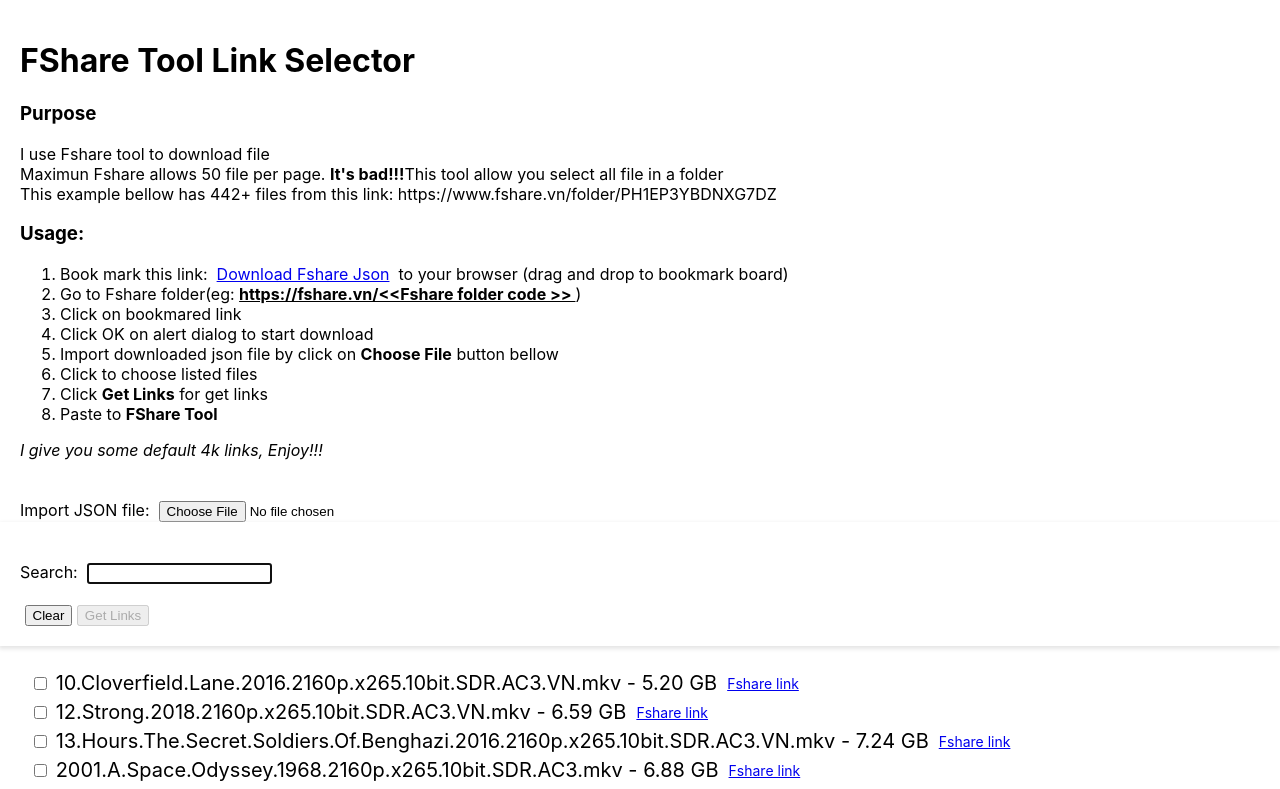
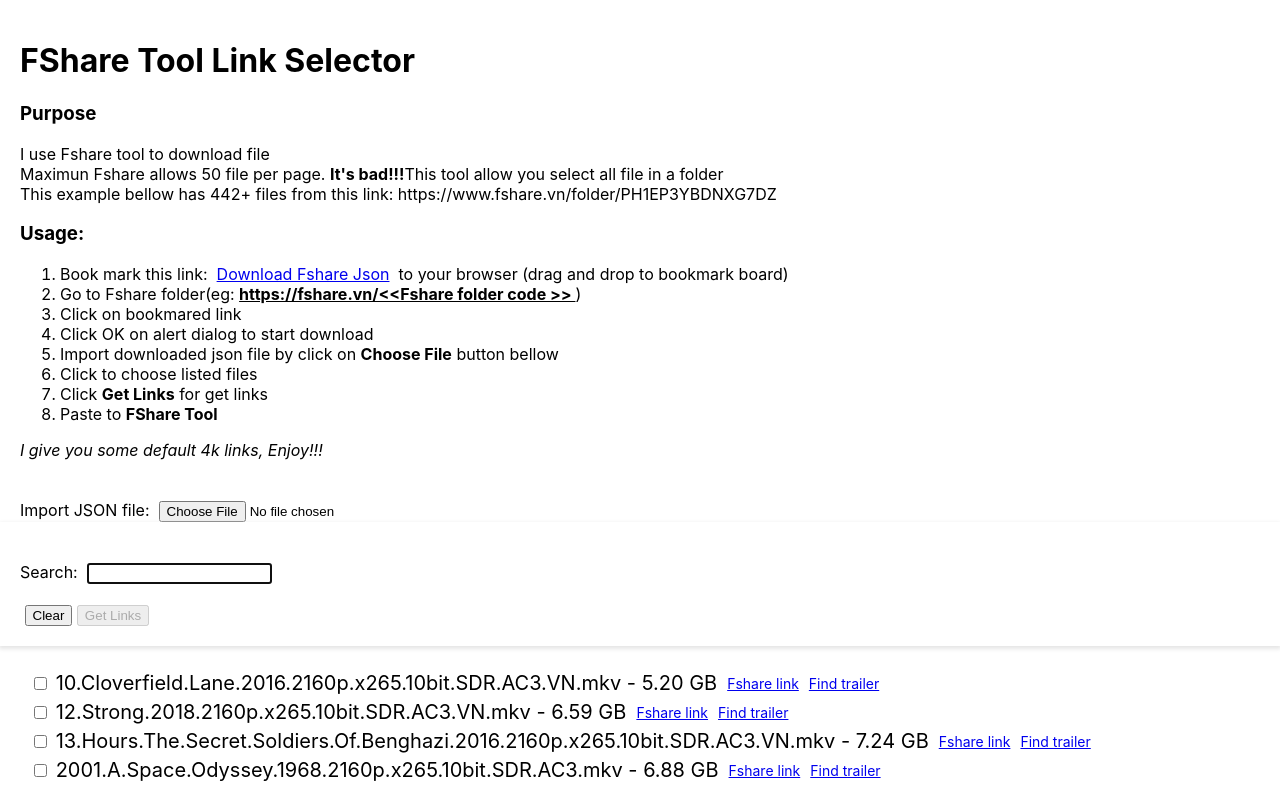
Before and after one commit to annguyenwasd/fshare-folder-selector, a React (Create React App) app: page / in a window 1280 px wide. Shown: the top 789 px of the page. Built offline with nearby package versions, Linux system fonts and the light colour scheme.

Commit message:
find trailer link

```diff
--- a/src/App.js
+++ b/src/App.js
@@ -140,6 +140,16 @@
                 >
                   Fshare link
                 </a>
+                <a
+                  href={`https://www.youtube.com/results?search_query=${file.name
+                    .split(".")
+                    .join(" ")
+                    .substr(0, file.name.length / 2)} trailer`}
+                  target="_blank"
+                  rel="noopener noreferrer"
+                >
+                  Find trailer
+                </a>
               </label>
             </div>
           ))}
```
